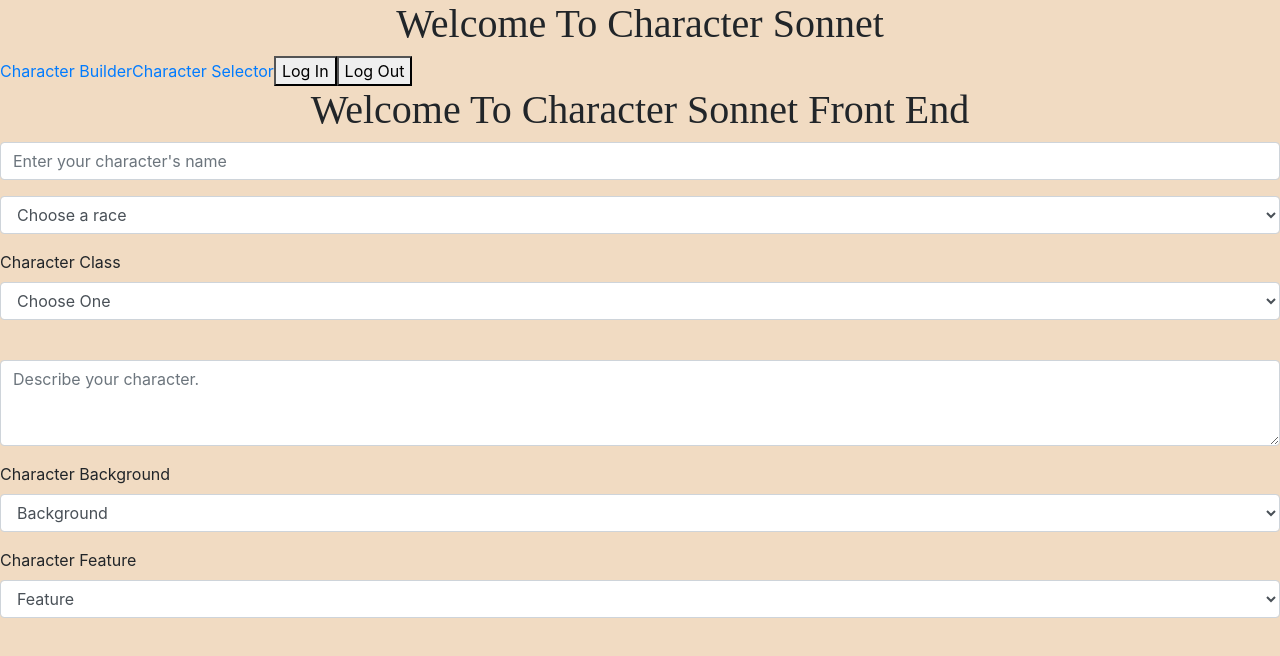
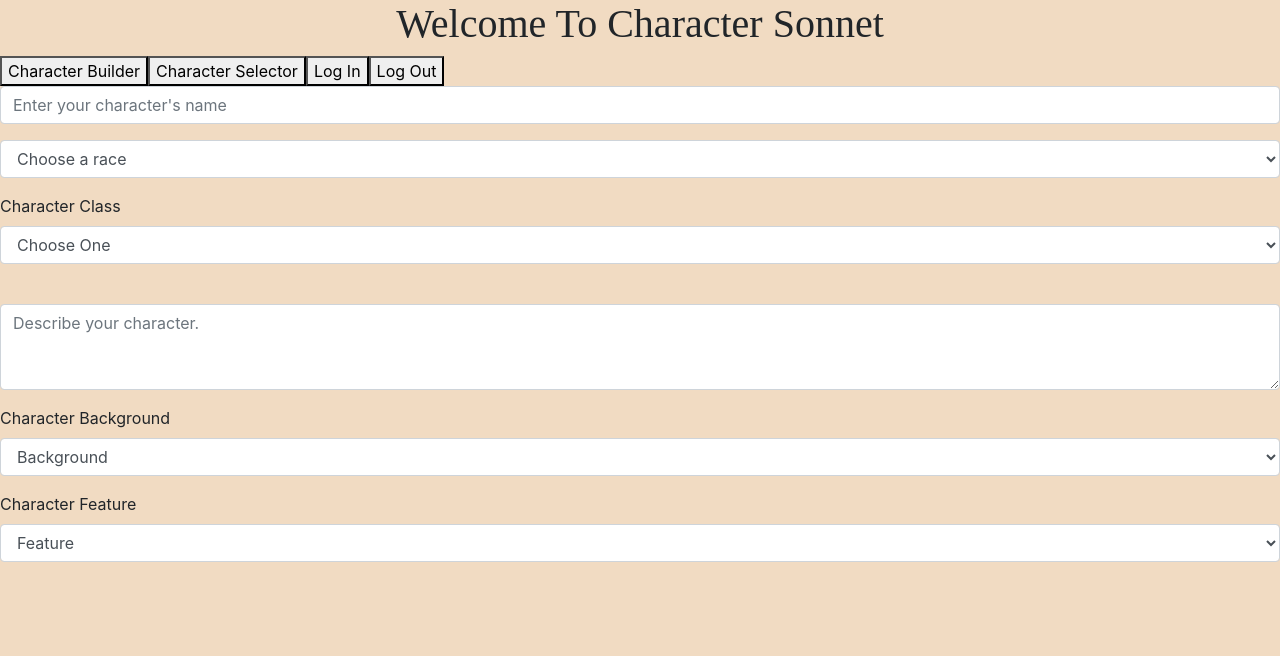
Before and after one commit to Roll-Noon-A-Barbaric-Sonnet/Roll-Noon, a React (Create React App) app: page /builder in a window 1280 px wide. Shown: the top 656 px of the page. Built offline with nearby package versions, Linux system fonts and the light colour scheme; a web font is replaced by a local one.

Commit message:
added some styling to navbar and character card

```diff
--- a/package.json
+++ b/package.json
@@ -14,6 +14,7 @@
     "react": "^17.0.2",
     "react-bootstrap": "^1.6.1",
     "react-dom": "^17.0.2",
+    "react-router-dom": "^5.2.0",
     "react-scripts": "4.0.3",
     "web-vitals": "^1.1.2"
   },
--- a/src/App.js
+++ b/src/App.js
@@ -17,7 +17,7 @@ class App extends React.Component {
     return (
       <Router>
         <Header />
-          <h1>Welcome To Character Sonnet Front End</h1>
+
         <Switch>
           {/* <Route path='/'></Route> */}
           <Route path='/selector'>
--- a/src/classes/CharacterCard.js
+++ b/src/classes/CharacterCard.js
@@ -8,6 +8,8 @@ class CharacterCard extends React.Component {
 
   render() {
     return (
+
+      //Css for character card position is in the index.css
 
       //Stretch Goal Make Classes Change Border Color maybe background color? who knows
 
@@ -35,7 +37,7 @@ class CharacterCard extends React.Component {
           <br/>
           <Form>
             <Form.Group>
-              <Form.File id="exampleFormControlFile1" label="Upload Your Character's Picture" />
+              <Form.File id="characterPic" label="Upload Your Character's Picture" />
             </Form.Group>
           </Form>
         </Card.Body>
--- a/src/classes/Navbar.js
+++ b/src/classes/Navbar.js
@@ -8,31 +8,39 @@ import '../css/LoginButton.css';
 import '../css/LogoutButton.css';
 
 class Navbar extends React.Component {
-  makeRequest = async() =>{
-    const {getIdTokenClaims} = this.props.auth0;
+  makeRequest = async () => {
+    const { getIdTokenClaims } = this.props.auth0;
     let tokenClaims = await getIdTokenClaims();
     const jwt = tokenClaims.__raw;
 
     const config = {
-      headers: {"Authorization": `Bearer ${jwt}` }
+      headers: { "Authorization": `Bearer ${jwt}` }
     };
     const serverResponse = await axios.get(`${process.env.REACT_APP_BACKEND_URL}/test-login`, config);
 
     console.log(serverResponse);
   }
 
-  render () {
+  render() {
 
     // const { isAuthenticated } = this.props.auth0;
 
     return (
-    <>
-      <h1>Welcome To Character Sonnet</h1>
-      <Link to="/builder" >Character Builder</Link>
-      <Link to='/selector'>Character Selector</Link>
+      <>
+        <h1>Welcome To Character Sonnet</h1>
+
+        <Link to="/builder" >
+          <button class ="builderSelector" type="button">Character Builder</button>
+        </Link>
+
+        <Link to='/selector'>
+          <button class ="builderSelector">Character Selector</button>
+        </Link>
+
         <LoginButton />
         <LogoutButton />
-    </>
+
+      </>
     );
   }
 }
--- a/src/css/Navbar.css
+++ b/src/css/Navbar.css
@@ -2,3 +2,8 @@ h1{
   font-family: 'Almendra', serif;
   text-align: center;
 }
+#characterBuilderLink{
+  text-decoration: none;
+  background-color: aliceblue;
+  border-radius: 12%;
+}
--- a/src/css/index.css
+++ b/src/css/index.css
@@ -14,3 +14,14 @@ code {
 body{
   background-color: rgb(241, 219, 194);
 }
+.card{
+
+
+  position: absolute;
+  left: 50%;
+  margin-left: -250px;
+  top: 50%;
+  margin-top: -100px;
+
+
+}
```
Also changed, not shown: 1 other file (tests, documents, lock files or other folders).
